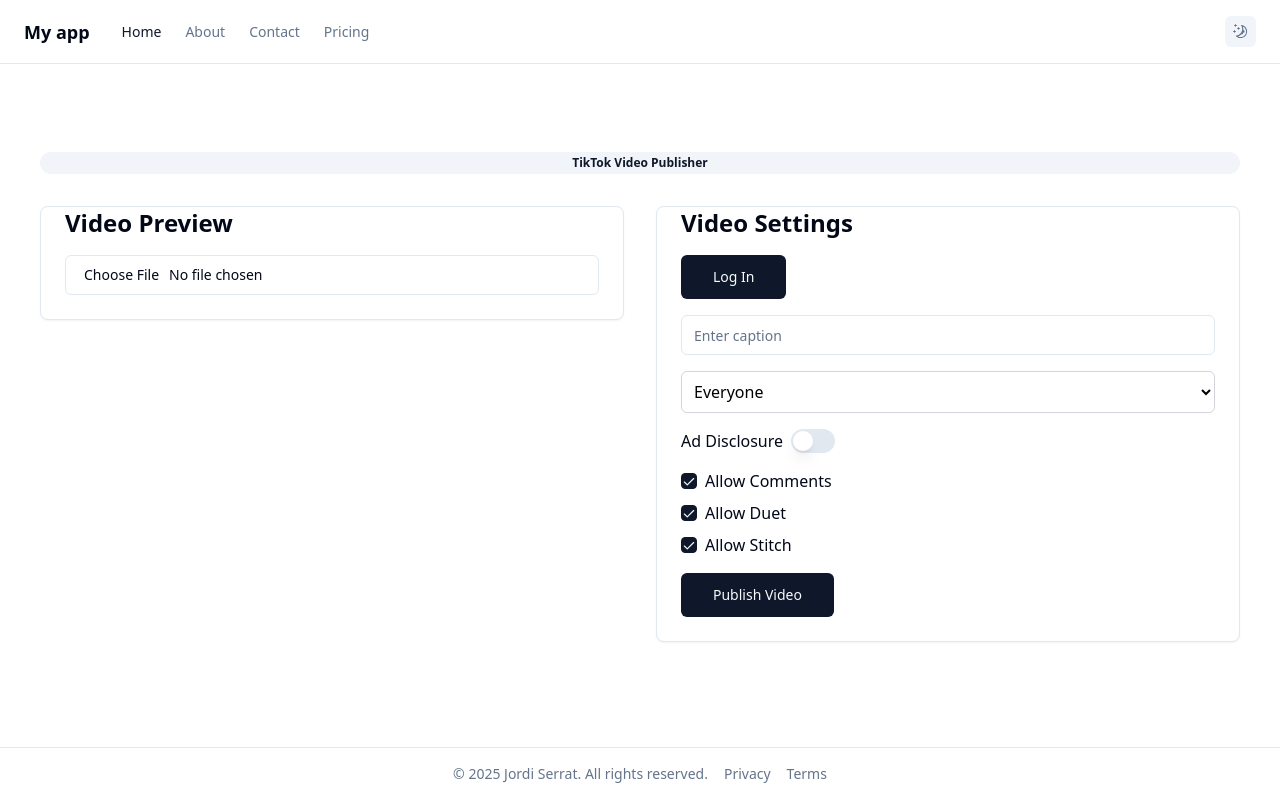
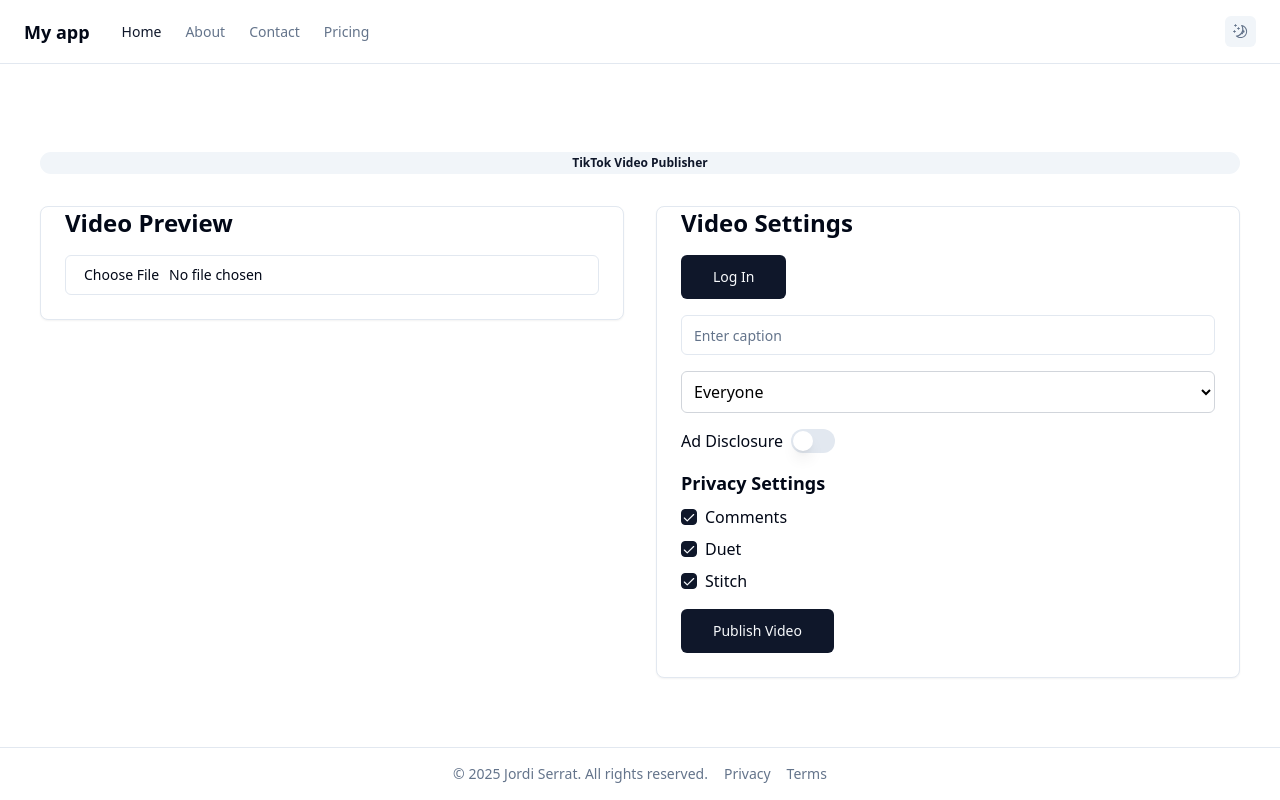
Before and after one commit to altanlabs/prova, a React (Vite) app: page / in a window 1280 px wide. Built offline with nearby package versions, Linux system fonts and the light colour scheme; what @radix-ui/themes would draw is missing.

Commit message:
Add Privacy Settings title and adjust checkbox labels in index.tsx

```diff
--- a/src/pages/index.tsx
+++ b/src/pages/index.tsx
@@ -117,18 +117,19 @@
                 <span>Ad Disclosure</span>
                 <Switch checked={isAd} onCheckedChange={(checked) => setIsAd(checked)} />
               </div>
+              <h3 className="text-lg font-semibold mb-2">Privacy Settings</h3>
               <div className="flex flex-col items-start gap-2 mb-4">
                 <label className="flex items-center gap-2">
                   <Checkbox checked={allowComments} onCheckedChange={(checked) => setAllowComments(checked === true)} />
-                  Allow Comments
+                  Comments
                 </label>
                 <label className="flex items-center gap-2">
                   <Checkbox checked={allowDuet} onCheckedChange={(checked) => setAllowDuet(checked === true)} />
-                  Allow Duet
+                  Duet
                 </label>
                 <label className="flex items-center gap-2">
                   <Checkbox checked={allowStitch} onCheckedChange={(checked) => setAllowStitch(checked === true)} />
-                  Allow Stitch
+                  Stitch
                 </label>
               </div>
               <Button size="lg" onClick={handlePublish}>
```
